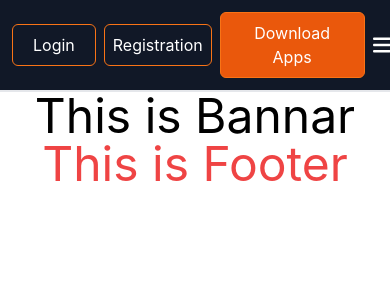
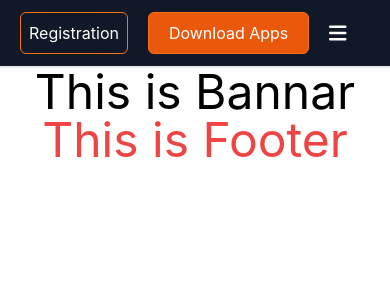
Before and after one commit to Ashraful2880/Dashboard-Registration, a React (Create React App) app: page / in a window 390 px wide. Shown: the top 300 px of the page. Built offline with nearby package versions, Linux system fonts and the light colour scheme; what tw-elements would draw is missing.

Commit message:
Test Deploy

```diff
--- a/src/Component/Shared/Header/TopNav.js
+++ b/src/Component/Shared/Header/TopNav.js
@@ -29,8 +29,8 @@ const TopNav = ({ setHide, hide }) => {
                         </a>
                     </div>
                     {/* Right Menu Area */}
-                    <div className="text-white flex justify-center items-center lg:gap-x-5  gap-x-2 lg:ml-0 ml-3">
-                        <Link to="/login" className="px-5 py-2 border border-orange-500 hover:bg-orange-600 duration-200 rounded-md">
+                    <div className="text-white flex justify-between items-center gap-x-5  lg:ml-0 ml-5">
+                        <Link to="/login" className="px-5 py-2 border border-orange-500 hover:bg-orange-600 duration-200 rounded-md hidden lg:block">
                             Login
                         </Link>
                         <Link to="/register" className="lg:px-5 px-2 py-2 border border-orange-500 hover:bg-orange-600 duration-200 rounded-md">
```
